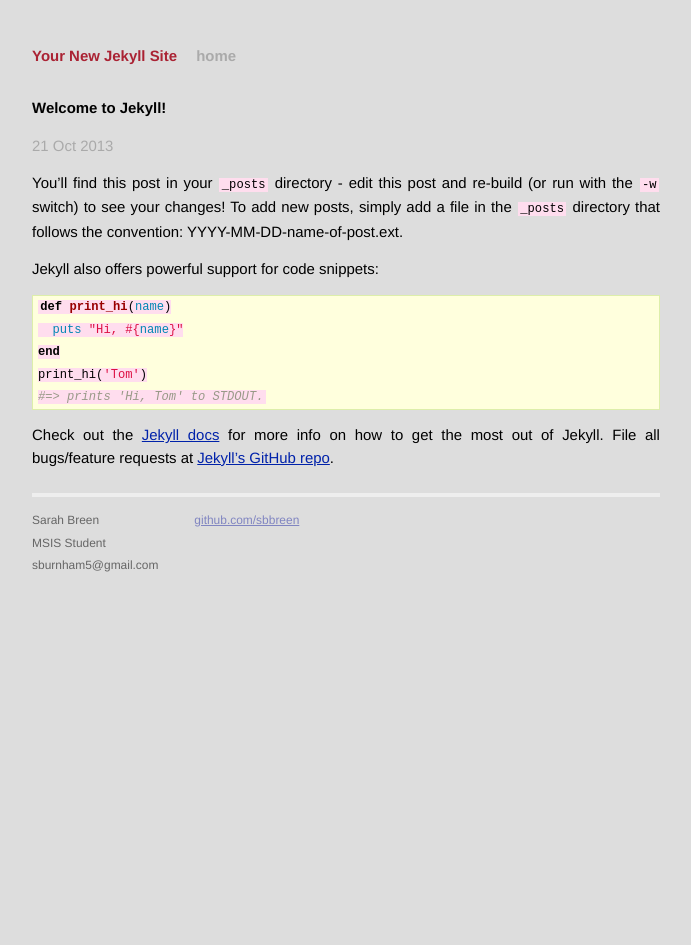
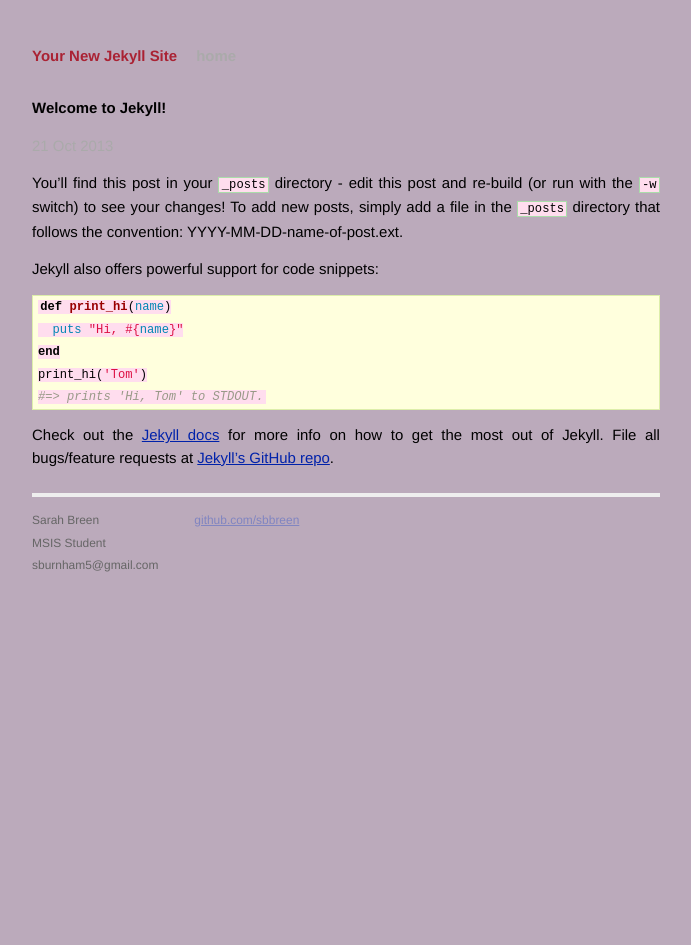
Before and after one commit to sbbreen/mysite, a Jekyll site: the page built from _posts/2013-10-21-welcome-to-jekyll.markdown, in a window 1280 px wide. Shown: the whole page, without its empty margins (294-985 px from the left). Built offline with Jekyll 4.4.1, drawn with Linux system fonts in a browser that asks for light colours; Markdown is read by kramdown in place of the engine named in the settings.

Commit message:
messed with colors again

```diff
--- a/css/main.css
+++ b/css/main.css
@@ -13,7 +13,7 @@
 html, body { height: 100%; }
 
 body {
-  background-color: #DDD;
+  background-color: #bab;
   font: 15px Helvetica, Ariel, sans-serif;
   font-size: small;
   text-align: center;
@@ -139,7 +139,7 @@ ul.posts span {
 }
 
 .post code {
-  border: 1px solid #ddd;
+  border: 1px solid #ada;
   background-color: #fde;
   padding: 0 .2em;
 }
@@ -151,7 +151,7 @@ ul.posts span {
 /* terminal */
 .post pre.terminal {
   border: 1px solid #123;
-  background-color: #eee;
+  background-color: #ade;
   color: #FFF;
 }
 
```
